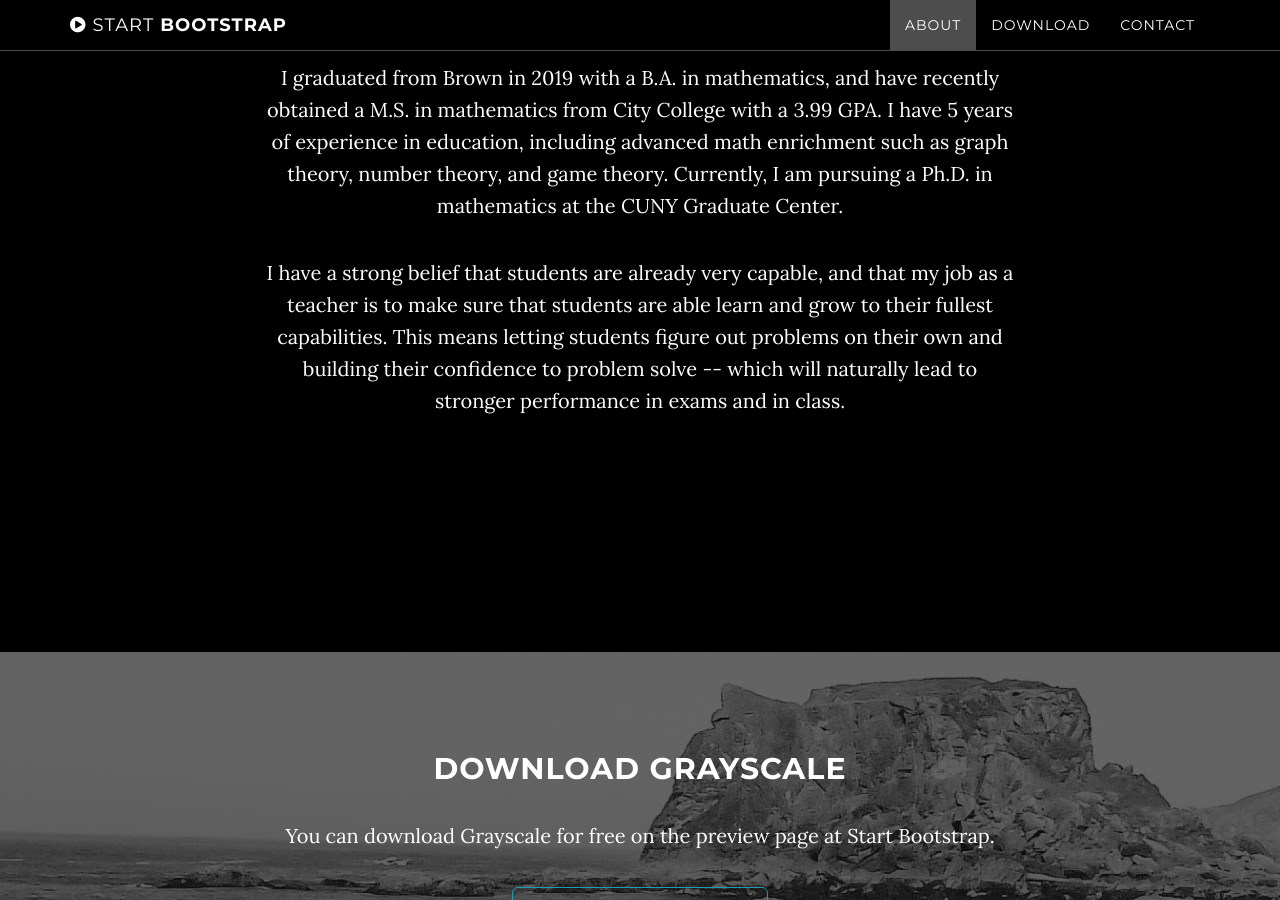
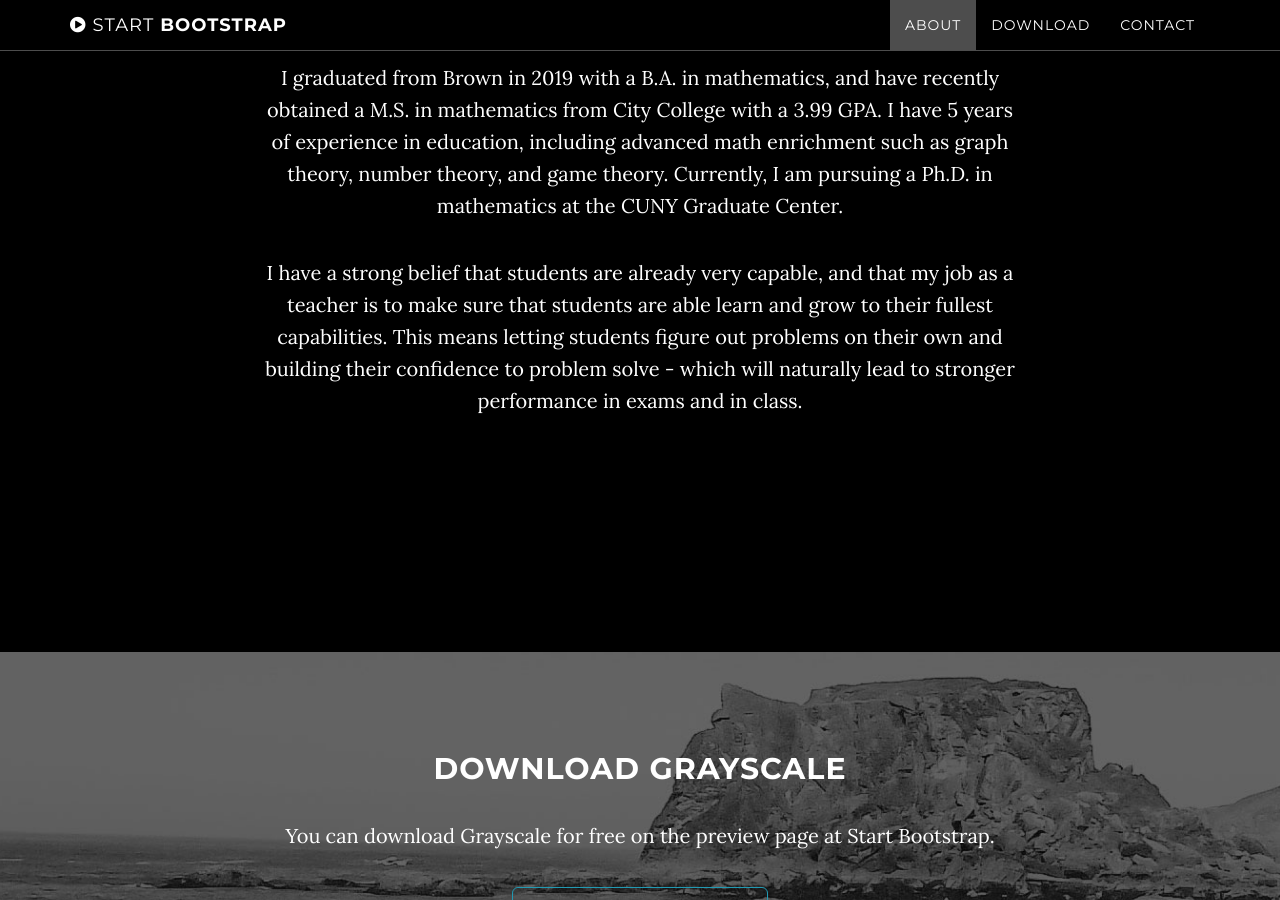
Before and after one commit to taro-shima/taro-shima.github.io, a Jekyll site: the page built from index.html, in a window 1280 px wide and 900 px high, scrolled down 1038 px. Built offline with Jekyll 4.4.1, drawn with Linux system fonts in a browser that asks for light colours.

```diff
--- a/_includes/about.html
+++ b/_includes/about.html
@@ -8,7 +8,7 @@
                 </p>
                 <p>
                   I have a strong belief that students are already very capable, and that my job as a teacher is to make sure that students are able learn and grow to their fullest capabilities.
-                  This means letting students figure out problems on their own and building their confidence to problem solve -- which will naturally lead to stronger performance in exams and in class.
+                  This means letting students figure out problems on their own and building their confidence to problem solve - which will naturally lead to stronger performance in exams and in class.
                 </p>
             </div>
         </div>
```
